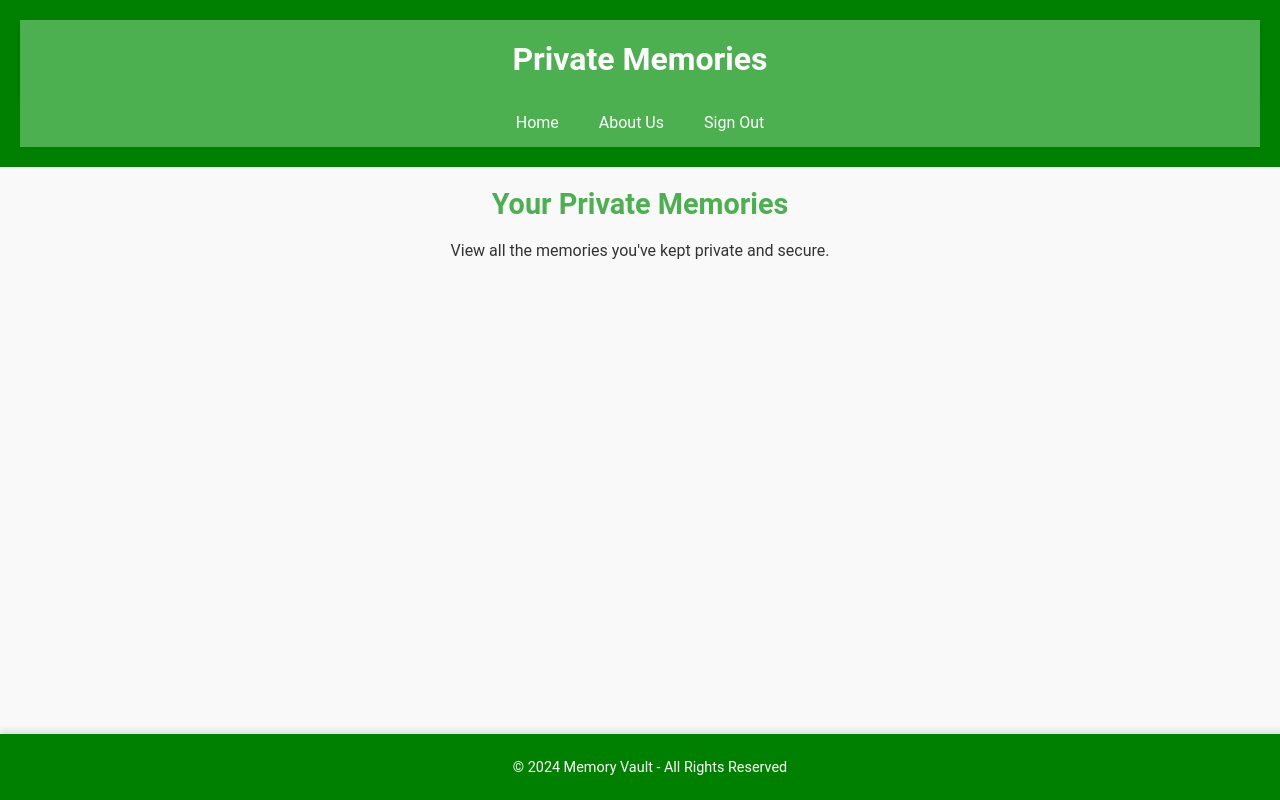
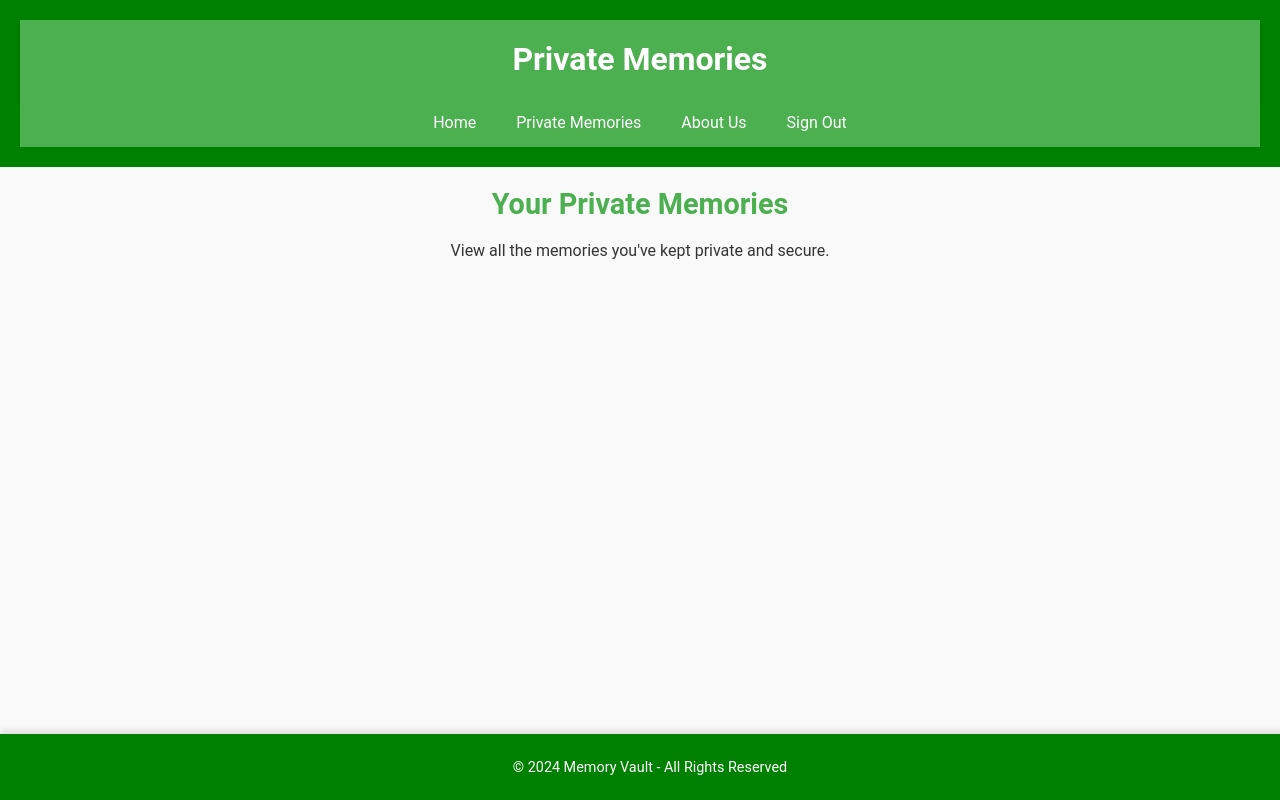
Before and after one commit to MeeranTajalli/memories-vault, a website: page public/private.html in a window 1280 px wide. Drawn offline with Linux system fonts and the light colour scheme.

Commit message:
Update private.html

```diff
--- a/public/private.html
+++ b/public/private.html
@@ -11,11 +11,14 @@
 <body>
     <header>
         <h1>Private Memories</h1>
+
         <nav>
             <a href="index.html" class="nav-link">Home</a>
+            <a href="private.html" class="nav-link">Private Memories</a>
             <a href="about.html" class="nav-link">About Us</a>
             <a href="#" id="signout" class="nav-link">Sign Out</a>
         </nav>
+
     </header>
     <main>
         <h2>Your Private Memories</h2>
```
